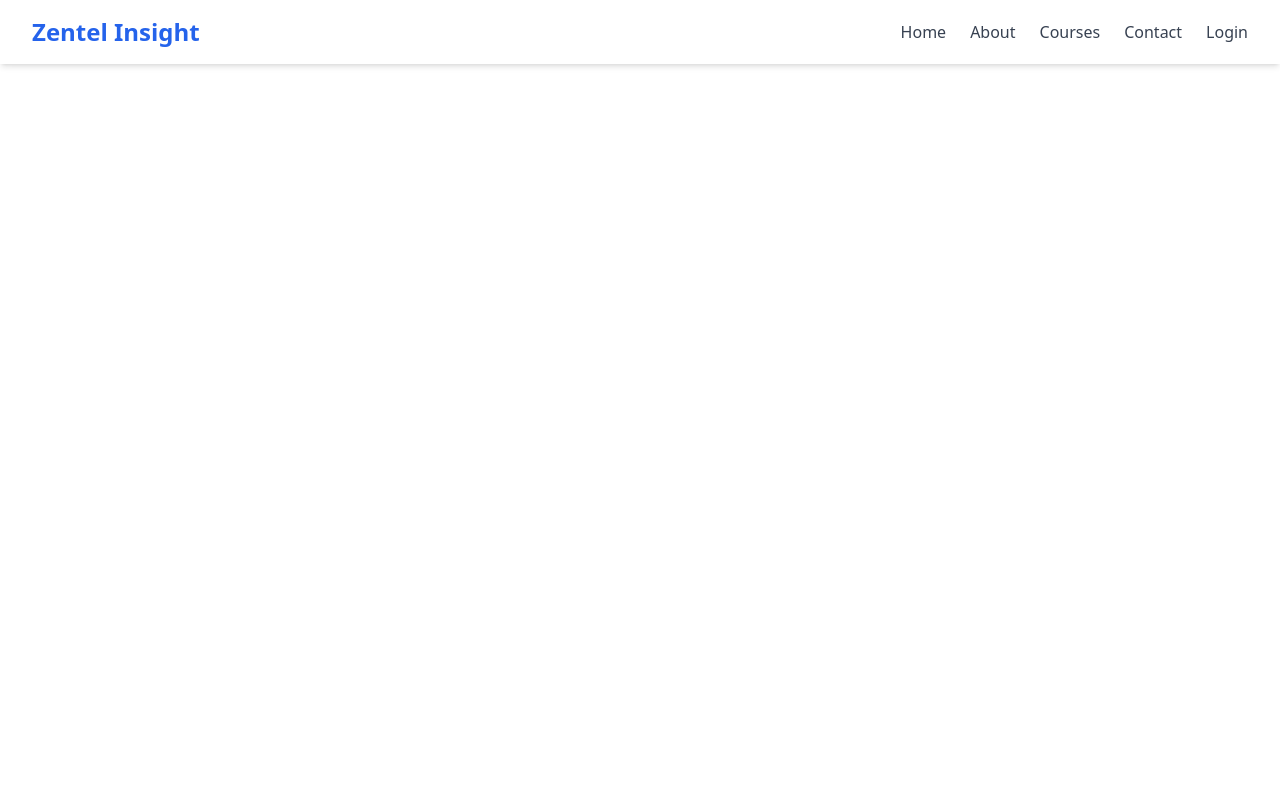
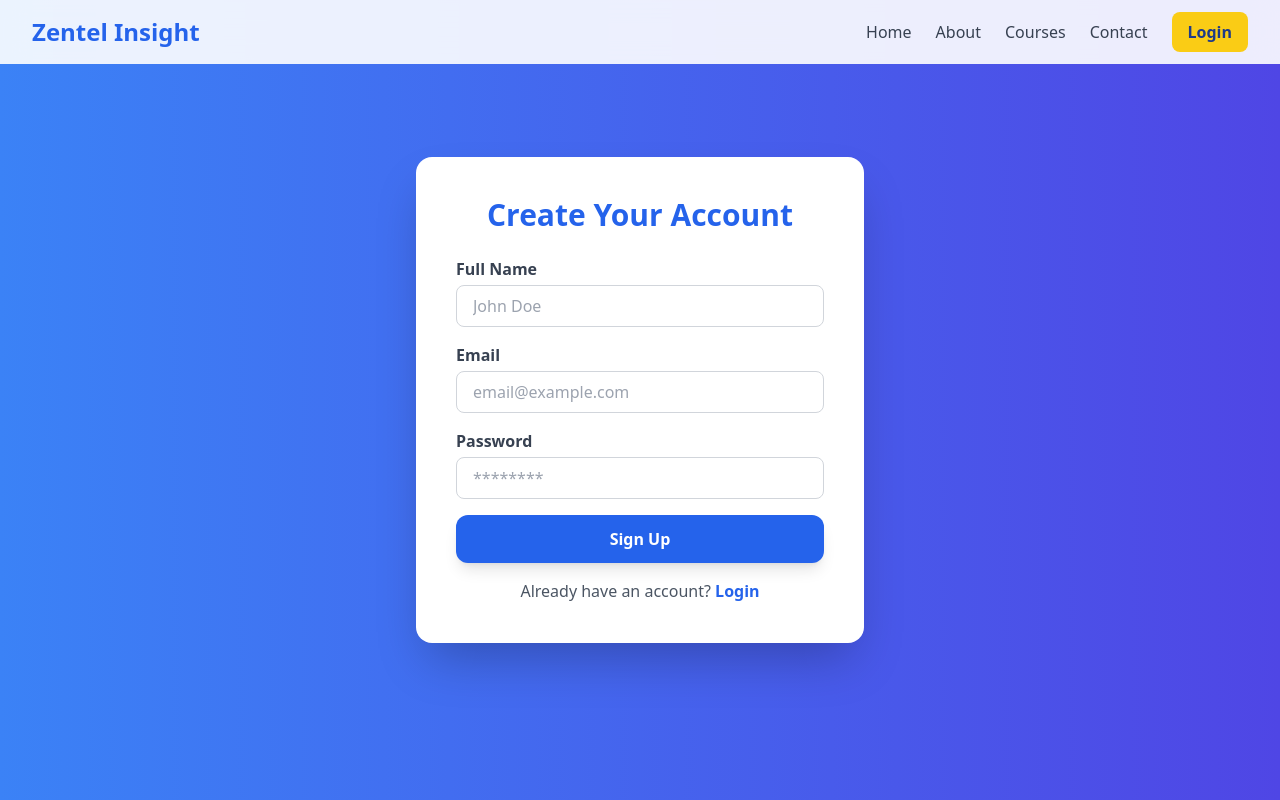
Before and after one commit to victorudofiah/zentel_frontend, a React (Create React App) app: page /signup in a window 1280 px wide. Built offline with nearby package versions, Linux system fonts and the light colour scheme.

Commit message:
Frontend: Updated Home, Courses, Signup, Login, Contact pages and Navbar

```diff
--- a/package.json
+++ b/package.json
@@ -10,6 +10,7 @@
     "framer-motion": "^12.23.24",
     "react": "^19.2.0",
     "react-dom": "^19.2.0",
+    "react-icons": "^5.5.0",
     "react-router-dom": "^7.9.6",
     "react-scripts": "5.0.1",
     "web-vitals": "^2.1.4"
--- a/src/App.js
+++ b/src/App.js
@@ -8,6 +8,8 @@ import About from "./pages/About";
 import Courses from "./pages/Courses";
 import Contact from "./pages/Contact";
 import Login from "./pages/Login";
+import Signup from "./pages/Signup"; // ← Add this at the top
+
 
 // Components
 import Navbar from "./components/Navbar";
@@ -25,6 +27,7 @@ function App() {
         <Route path="/courses" element={<Courses />} />
         <Route path="/contact" element={<Contact />} />
         <Route path="/login" element={<Login />} />
+        <Route path="/signup" element={<Signup />} />
       </Routes>
     </Router>
   );
--- a/src/components/Navbar.jsx
+++ b/src/components/Navbar.jsx
@@ -1,23 +1,44 @@
 // src/components/Navbar.jsx
-import React from "react";
+import React, { useState, useEffect } from "react";
 import { Link, NavLink } from "react-router-dom";
+import { HiMenu, HiX } from "react-icons/hi";
 
 export default function Navbar() {
+  const [isOpen, setIsOpen] = useState(false);
+  const [scrolled, setScrolled] = useState(false);
+
   const navItems = [
     { name: "Home", path: "/" },
     { name: "About", path: "/about" },
     { name: "Courses", path: "/courses" },
     { name: "Contact", path: "/contact" },
-    { name: "Login", path: "/login" },
   ];
 
+  const toggleMenu = () => setIsOpen(!isOpen);
+
+  // Scroll effect for shadow
+  useEffect(() => {
+    const handleScroll = () => {
+      setScrolled(window.scrollY > 20);
+    };
+    window.addEventListener("scroll", handleScroll);
+    return () => window.removeEventListener("scroll", handleScroll);
+  }, []);
+
   return (
-    <nav className="bg-white shadow-md fixed w-full z-50">
+    <nav
+      className={`fixed w-full z-50 transition-all duration-300 backdrop-blur-md bg-white/90 ${
+        scrolled ? "shadow-lg" : "shadow-none"
+      }`}
+    >
       <div className="container mx-auto px-4 md:px-8 flex justify-between items-center h-16">
+        {/* Logo */}
         <Link to="/" className="text-2xl font-bold text-blue-600">
           Zentel Insight
         </Link>
-        <div className="hidden md:flex space-x-6">
+
+        {/* Desktop Menu */}
+        <div className="hidden md:flex items-center space-x-6">
           {navItems.map((item) => (
             <NavLink
               key={item.name}
@@ -25,14 +46,57 @@ export default function Navbar() {
               className={({ isActive }) =>
                 isActive
                   ? "text-yellow-500 font-semibold border-b-2 border-yellow-500"
-                  : "text-gray-700 hover:text-blue-600 transition"
+                  : "text-gray-700 hover:text-blue-600 hover:scale-105 transform transition-all duration-200"
               }
             >
               {item.name}
             </NavLink>
           ))}
+
+          {/* Login CTA */}
+          <NavLink
+            to="/login"
+            className="ml-4 bg-yellow-400 text-blue-900 px-4 py-2 rounded-lg font-semibold hover:bg-yellow-500 hover:scale-105 transform transition duration-200"
+          >
+            Login
+          </NavLink>
         </div>
-        {/* Mobile menu toggle can be added later */}
+
+        {/* Mobile Menu Button */}
+        <div className="md:hidden flex items-center">
+          <button onClick={toggleMenu} className="text-gray-700 hover:text-blue-600 transition duration-200">
+            {isOpen ? <HiX size={28} /> : <HiMenu size={28} />}
+          </button>
+        </div>
+      </div>
+
+      {/* Mobile Menu */}
+      <div
+        className={`md:hidden fixed top-16 left-0 w-full bg-white/95 backdrop-blur-md shadow-lg px-4 py-6 flex flex-col space-y-4 transform transition-transform duration-300 ${
+          isOpen ? "translate-y-0" : "-translate-y-full"
+        }`}
+      >
+        {navItems.map((item) => (
+          <NavLink
+            key={item.name}
+            to={item.path}
+            onClick={() => setIsOpen(false)}
+            className={({ isActive }) =>
+              isActive
+                ? "text-yellow-500 font-semibold border-b-2 border-yellow-500"
+                : "text-gray-700 hover:text-blue-600 hover:scale-105 transform transition-all duration-200"
+            }
+          >
+            {item.name}
+          </NavLink>
+        ))}
+        <NavLink
+          to="/login"
+          onClick={() => setIsOpen(false)}
+          className="bg-yellow-400 text-blue-900 px-4 py-2 rounded-lg font-semibold hover:bg-yellow-500 hover:scale-105 transform transition duration-200 text-center"
+        >
+          Login
+        </NavLink>
       </div>
     </nav>
   );
--- a/src/pages/Contact.jsx
+++ b/src/pages/Contact.jsx
@@ -1,8 +1,26 @@
-import React from "react";
+import React, { useState } from "react";
 
 export default function Contact() {
+  const [formData, setFormData] = useState({
+    name: "",
+    email: "",
+    message: "",
+  });
+
+  const handleChange = (e) => {
+    setFormData({ ...formData, [e.target.name]: e.target.value });
+  };
+
+  const handleSubmit = (e) => {
+    e.preventDefault();
+    const mailtoLink = `mailto:zentelinsight@gmail.com?subject=Message from ${formData.name}&body=${encodeURIComponent(
+      formData.message + "\n\nFrom: " + formData.email
+    )}`;
+    window.location.href = mailtoLink;
+  };
+
   return (
-    <div className="bg-gray-100">
+    <div className="bg-gray-100 min-h-screen">
       <section className="py-20 container mx-auto px-4 text-center">
         <h1 className="text-4xl font-bold text-blue-600 mb-8">Contact Us</h1>
         <p className="text-gray-700 mb-12 text-lg md:text-xl">
@@ -10,23 +28,38 @@ export default function Contact() {
         </p>
 
         <div className="max-w-2xl mx-auto bg-white p-10 rounded-2xl shadow-lg">
-          <form className="grid gap-6">
+          <form className="grid gap-6" onSubmit={handleSubmit}>
             <input
               type="text"
+              name="name"
+              value={formData.name}
+              onChange={handleChange}
               placeholder="Your Name"
               className="border border-gray-300 p-3 rounded-lg focus:outline-none focus:ring-2 focus:ring-blue-400"
+              required
             />
             <input
               type="email"
+              name="email"
+              value={formData.email}
+              onChange={handleChange}
               placeholder="Your Email"
               className="border border-gray-300 p-3 rounded-lg focus:outline-none focus:ring-2 focus:ring-blue-400"
+              required
             />
             <textarea
+              name="message"
+              value={formData.message}
+              onChange={handleChange}
               placeholder="Your Message"
               className="border border-gray-300 p-3 rounded-lg focus:outline-none focus:ring-2 focus:ring-blue-400"
               rows="5"
+              required
             />
-            <button className="bg-blue-600 text-white font-bold px-6 py-3 rounded-xl shadow-lg hover:bg-blue-700 transition">
+            <button
+              type="submit"
+              className="bg-blue-600 text-white font-bold px-6 py-3 rounded-xl shadow-lg hover:bg-blue-700 transition"
+            >
               Send Message
             </button>
           </form>
--- a/src/pages/Login.jsx
+++ b/src/pages/Login.jsx
@@ -1,4 +1,5 @@
 import React, { useState } from "react";
+import { Link } from "react-router-dom"; // ← Import Link
 
 export default function Login() {
   const [email, setEmail] = useState("");
@@ -52,9 +53,9 @@ export default function Login() {
 
         <p className="mt-6 text-center text-gray-600">
           Don't have an account?{" "}
-          <a href="/register" className="text-blue-600 hover:underline">
+          <Link to="/signup" className="text-blue-600 hover:underline">
             Register here
-          </a>
+          </Link>
         </p>
       </div>
     </div>
--- /dev/null
+++ b/src/pages/Signup.jsx
@@ -0,0 +1,87 @@
+// src/pages/Signup.jsx
+import React, { useState } from "react";
+import { Link } from "react-router-dom";
+
+export default function Signup() {
+  const [formData, setFormData] = useState({
+    name: "",
+    email: "",
+    password: "",
+  });
+
+  const handleChange = (e) => {
+    setFormData({ ...formData, [e.target.name]: e.target.value });
+  };
+
+  const handleSubmit = (e) => {
+    e.preventDefault();
+    console.log("Signup data submitted:", formData);
+    alert("Signup successful!");
+    setFormData({ name: "", email: "", password: "" });
+  };
+
+  return (
+    <div className="min-h-screen flex items-center justify-center bg-gradient-to-r from-blue-500 to-indigo-600">
+      <div className="bg-white rounded-2xl shadow-2xl p-10 w-full max-w-md">
+        <h2 className="text-3xl font-bold text-center text-blue-600 mb-6">
+          Create Your Account
+        </h2>
+
+        <form onSubmit={handleSubmit} className="space-y-4">
+          <div>
+            <label className="block text-gray-700 font-semibold mb-1">Full Name</label>
+            <input
+              type="text"
+              name="name"
+              value={formData.name}
+              onChange={handleChange}
+              placeholder="John Doe"
+              className="w-full px-4 py-2 border border-gray-300 rounded-lg focus:outline-none focus:ring-2 focus:ring-blue-400"
+              required
+            />
+          </div>
+
+          <div>
+            <label className="block text-gray-700 font-semibold mb-1">Email</label>
+            <input
+              type="email"
+              name="email"
+              value={formData.email}
+              onChange={handleChange}
+              placeholder="email@example.com"
+              className="w-full px-4 py-2 border border-gray-300 rounded-lg focus:outline-none focus:ring-2 focus:ring-blue-400"
+              required
+            />
+          </div>
+
+          <div>
+            <label className="block text-gray-700 font-semibold mb-1">Password</label>
+            <input
+              type="password"
+              name="password"
+              value={formData.password}
+              onChange={handleChange}
+              placeholder="********"
+              className="w-full px-4 py-2 border border-gray-300 rounded-lg focus:outline-none focus:ring-2 focus:ring-blue-400"
+              required
+            />
+          </div>
+
+          <button
+            type="submit"
+            className="w-full bg-blue-600 text-white font-bold py-3 rounded-xl shadow-lg hover:bg-blue-700 hover:scale-105 transform transition duration-300"
+          >
+            Sign Up
+          </button>
+        </form>
+
+        <p className="mt-4 text-center text-gray-600">
+          Already have an account?{" "}
+          <Link to="/login" className="text-blue-600 font-bold hover:underline">
+            Login
+          </Link>
+        </p>
+      </div>
+    </div>
+  );
+}
```
Also changed, not shown: src/components/Footer.jsx (+27 -17 lines), src/pages/Courses.jsx (+14 -4 lines), src/pages/Home.jsx (+15 -32 lines), 1 other file (tests, documents, lock files or other folders).
